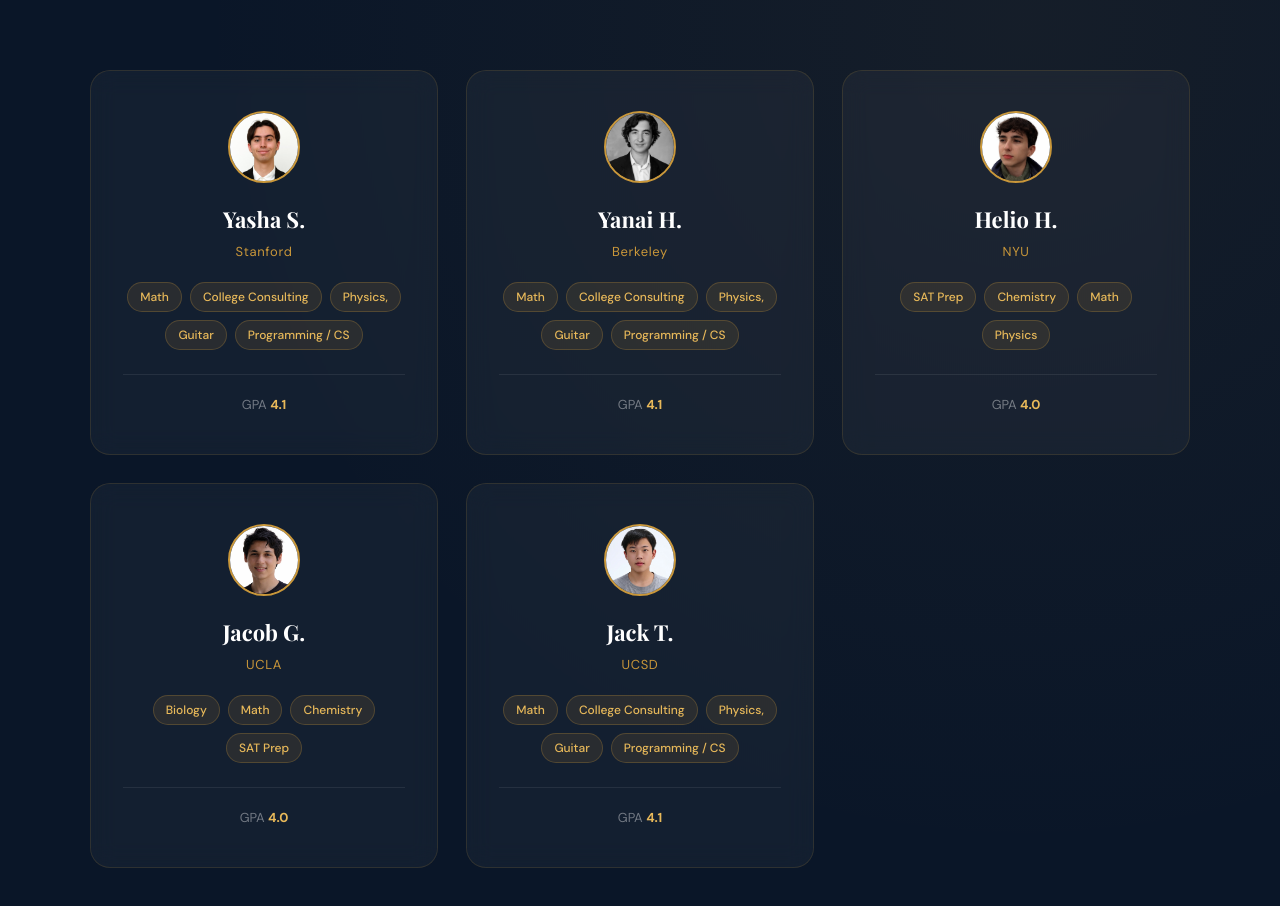
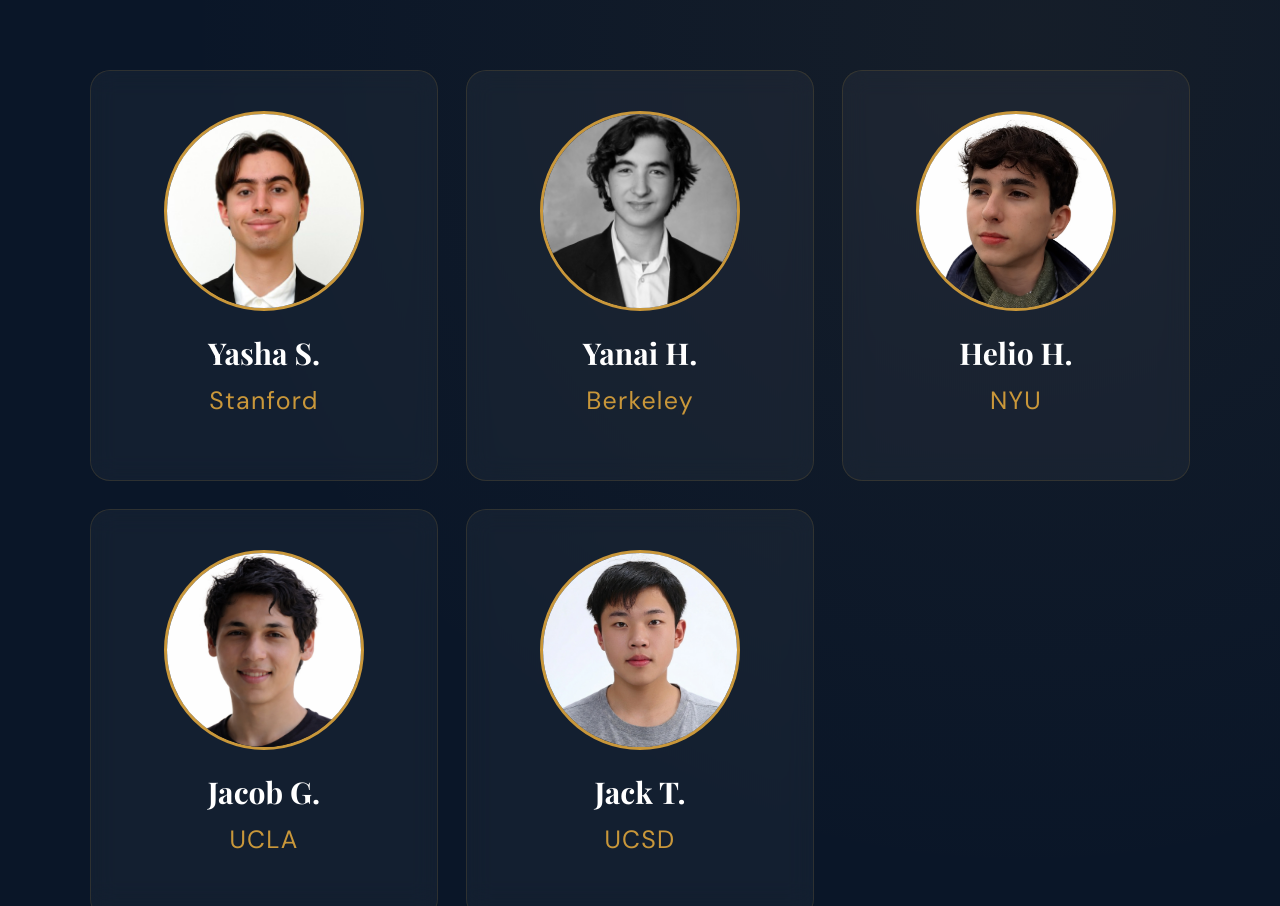
Before and after one commit to yashashaw/swiftlystudy, a React (Vite) app: page / in a window 1280 px wide. Shown: the part 1894-2800 px from the top of the page. Built offline with nearby package versions, Linux system fonts and the light colour scheme.

Commit message:
Larger profiles

```diff
--- a/src/components/NavBar.jsx
+++ b/src/components/NavBar.jsx
@@ -31,7 +31,7 @@ export default function NavBar() {
             fontFamily: "'Playfair Display', Georgia, serif",
             fontWeight: 700, fontSize: 22, color: COLORS.white,
             letterSpacing: "-0.02em",
-          }}>SwiftlyStudy</span>
+          }}>Swiftly Study</span>
         </a>
 
         {/* Desktop nav links */}
--- a/src/sections/TutorsSection.jsx
+++ b/src/sections/TutorsSection.jsx
@@ -85,12 +85,12 @@ export default function TutorsSection() {
                 src={t.photo}
                 alt={t.name}
                 style={{
-                  width: 72,
-                  height: 72,
+                  width: 200,
+                  height: 200,
                   borderRadius: "50%",
                   objectFit: "cover",
                   margin: "0 auto 20px",
-                  border: `2px solid ${COLORS.gold}`,
+                  border: `3px solid ${COLORS.gold}`,
                   display: "block",
                 }}
               />
@@ -98,7 +98,7 @@ export default function TutorsSection() {
               <h3
                 style={{
                   fontFamily: "'Playfair Display', serif",
-                  fontSize: 22,
+                  fontSize: 30,
                   fontWeight: 700,
                   color: COLORS.white,
                   marginBottom: 6,
@@ -110,7 +110,7 @@ export default function TutorsSection() {
               <p
                 style={{
                   fontFamily: "'DM Sans', sans-serif",
-                  fontSize: 13,
+                  fontSize: 25,
                   color: COLORS.gold,
                   letterSpacing: "0.05em",
                   marginBottom: 20,
@@ -119,48 +119,6 @@ export default function TutorsSection() {
                 {t.school}
               </p>
 
-              <div
-                style={{
-                  display: "flex",
-                  flexWrap: "wrap",
-                  gap: 8,
-                  justifyContent: "center",
-                  marginBottom: 24,
-                }}
-              >
-                {t.subjects.map((s) => (
-                  <span
-                    key={s}
-                    style={{
-                      background: "rgba(201,151,58,0.12)",
-                      border: "1px solid rgba(201,151,58,0.25)",
-                      color: COLORS.goldLight,
-                      padding: "5px 12px",
-                      borderRadius: 20,
-                      fontFamily: "'DM Sans', sans-serif",
-                      fontSize: 12,
-                      fontWeight: 500,
-                    }}
-                  >
-                    {s}
-                  </span>
-                ))}
-              </div>
-
-              <div
-                style={{
-                  borderTop: "1px solid rgba(255,255,255,0.08)",
-                  paddingTop: 20,
-                  fontFamily: "'DM Sans', sans-serif",
-                  fontSize: 13,
-                  color: "rgba(255,255,255,0.4)",
-                }}
-              >
-                GPA{" "}
-                <span style={{ color: COLORS.goldLight, fontWeight: 700 }}>
-                  {t.gpa}
-                </span>
-              </div>
             </div>
           ))}
         </div>
```
